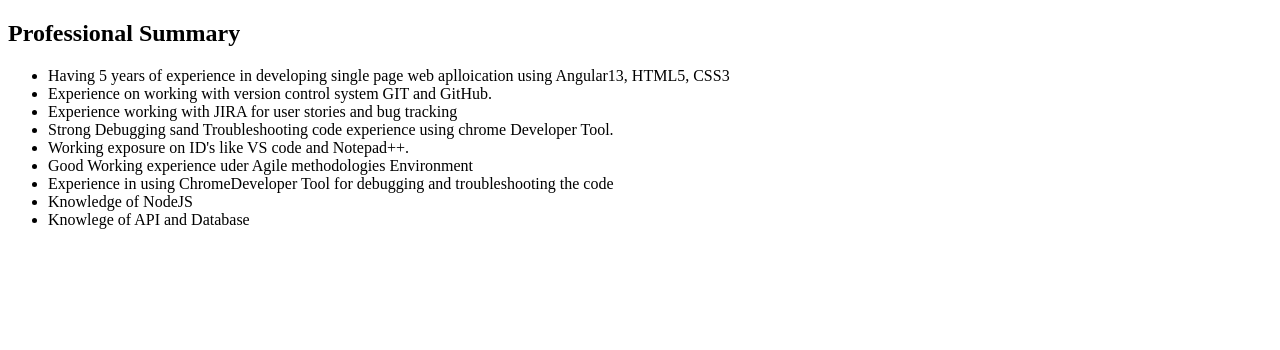
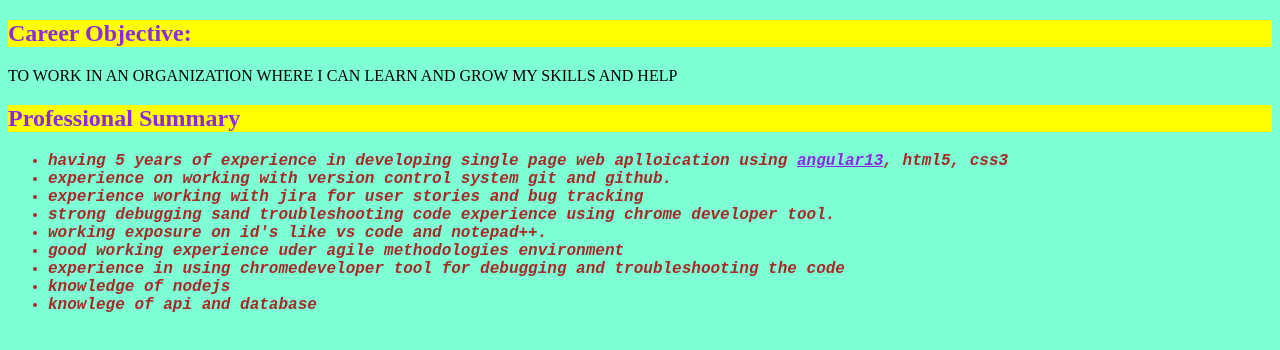
Before and after one commit to ANSDANGI/profile-anshu, a plain HTML site: page home.html in a window 1280 px wide. Drawn offline with Linux system fonts and the light colour scheme.

Commit message:
text formatting
text formatting

```diff
--- a/home.html
+++ b/home.html
@@ -5,12 +5,39 @@
     <meta http-equiv="X-UA-Compatible" content="IE=edge">
     <meta name="viewport" content="width=device-width, initial-scale=1.0">
     <title>Document</title>
+    <style>
+        .aa{
+            color: blueviolet;
+            background-color: yellow;
+        }
+        span{
+            color: blueviolet;
+            text-decoration: underline;
+        }
+        #list{
+           font-weight: bold;
+           font-family: 'Courier New', Courier, monospace;
+           font-style: italic;
+           text-transform: lowercase;
+           color: brown;
+
+        }
+        p{
+            text-transform: uppercase;
+        }
+        body{
+            background-color: aquamarine;
+        }
+    </style>
 </head>
 <body>
-    <h2>Professional Summary</h2>
-    <ul>
+    <h2 class="aa ">Career Objective:</h2>
+    <p>to work in an organization where i can learn and grow my skills and help</p>
 
-        <li>Having 5 years of experience in developing single page web aplloication using Angular13, HTML5, CSS3</li>
+    <h2 class="aa">Professional Summary</h2>
+    <ul id="list">
+
+        <li>Having 5 years of experience in developing single page web aplloication using <span> Angular13</span>, HTML5, CSS3</li>
         <li>Experience on working with version control system GIT and GitHub.</li>
         <li>Experience working with JIRA for user stories and bug tracking</li>
         <li>Strong Debugging sand  Troubleshooting code experience using chrome Developer Tool.</li>
```
Also changed, not shown: cssLearning.html (+19 -1 lines), index.html (+6 -0 lines).
